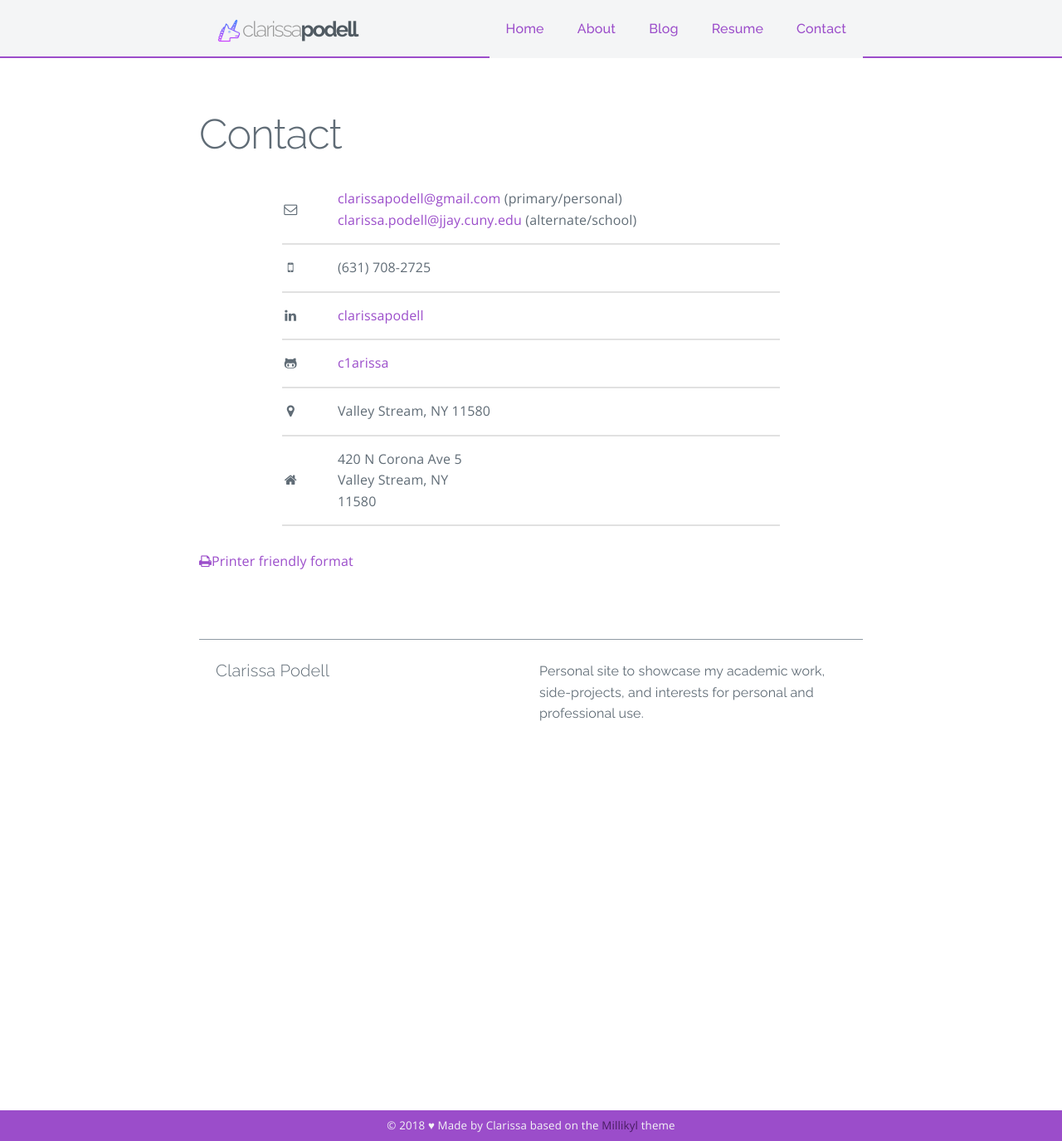
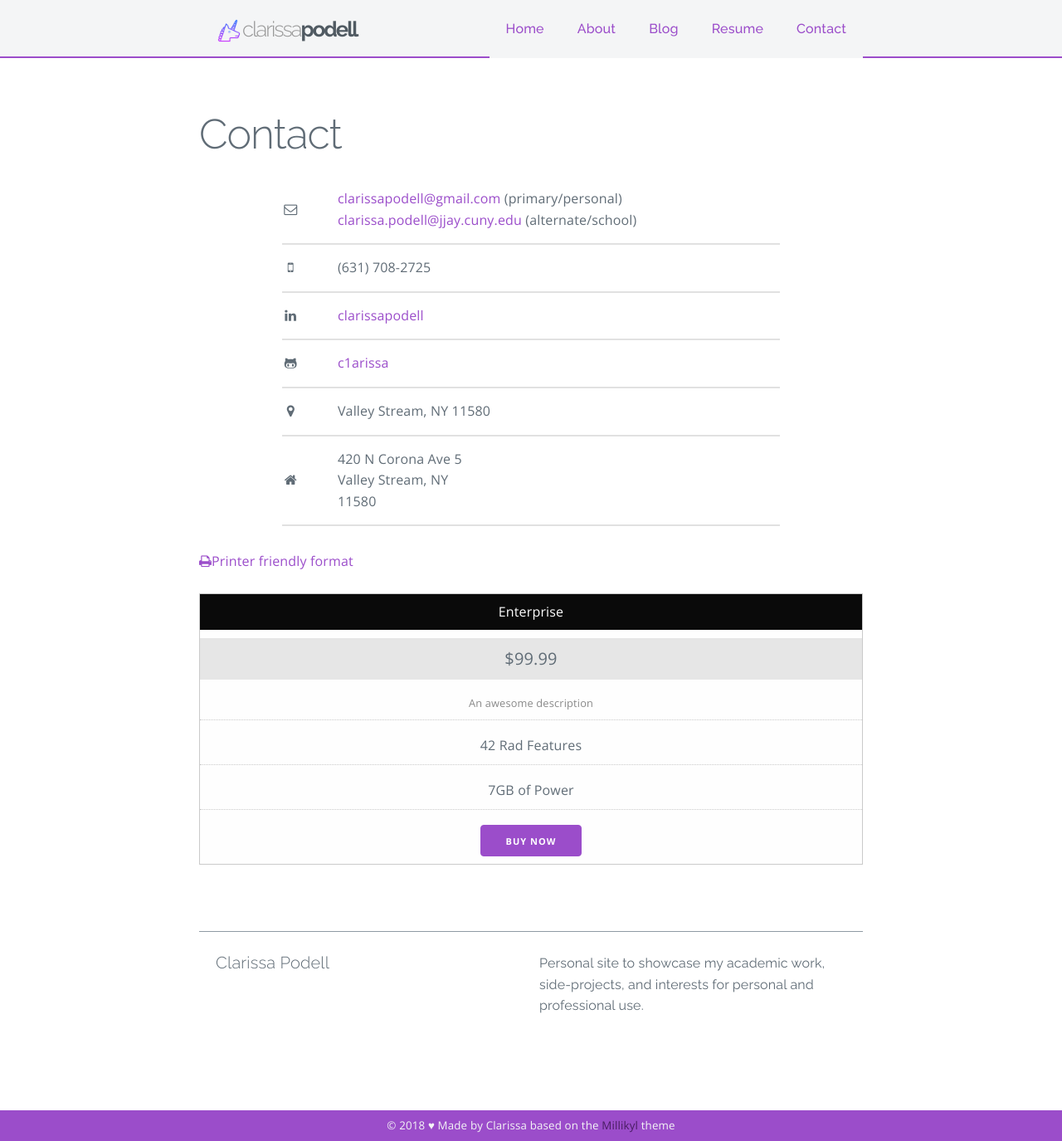
Before and after one commit to c1arissa/c1arissa.github.io, a Jekyll site: the page built from contact.md, in a window 1280 px wide and 1375 px high. Shown: the whole window at 83% size. Built offline with Jekyll 4.4.1, drawn with Linux system fonts in a browser that asks for light colours; nearby versions of some CDN libraries.

Commit message:
Update contact.md

```diff
--- a/contact.md
+++ b/contact.md
@@ -11,3 +11,55 @@ title: Contact
 | <i class="fa fa-home fa-fw"></i> | 420 N Corona Ave 5<br>Valley Stream, NY<br>11580   |
 
 <a href="javascript:window.print()" class="social-icons" title="Printer friendly format"><i class="fa fa-print"></i>Printer friendly format</a>
+
+<style>
+
+
+
+.pricing-table {
+  background-color: #fefefe;
+  border: solid 1px #cacaca;
+  width: 100%;
+  text-align: center;
+  list-style-type: none;
+}
+
+.pricing-table li {
+  border-bottom: dotted 1px #cacaca;
+  padding: 0.875rem 1.125rem;
+}
+
+.pricing-table li:last-child {
+  border-bottom: 0;
+}
+
+.pricing-table .title {
+  background-color: #0a0a0a;
+  color: #fefefe;
+  border-bottom: 0;
+}
+
+.pricing-table .price {
+  background-color: #e6e6e6;
+  font-size: 2rem;
+  border-bottom: 0;
+}
+
+.pricing-table .description {
+  color: #8a8a8a;
+  font-size: 80%;
+}
+
+.pricing-table :last-child {
+  margin-bottom: 0;
+}
+</style>
+
+<ul class="pricing-table">
+  <li class="title">Enterprise</li>
+  <li class="price">$99.99</li>
+  <li class="description">An awesome description</li>
+  <li>42 Rad Features</li>
+  <li>7GB of Power</li>
+  <li><a class="button" href="#">Buy Now</a></li>
+</ul>
```
